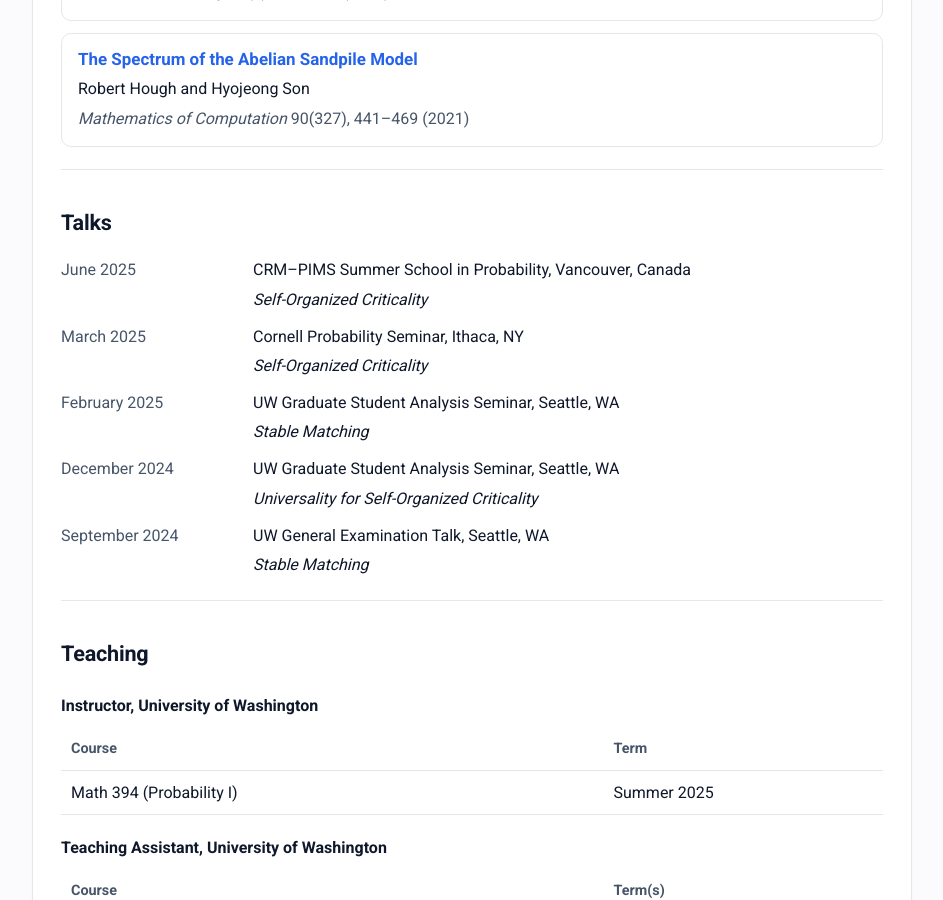
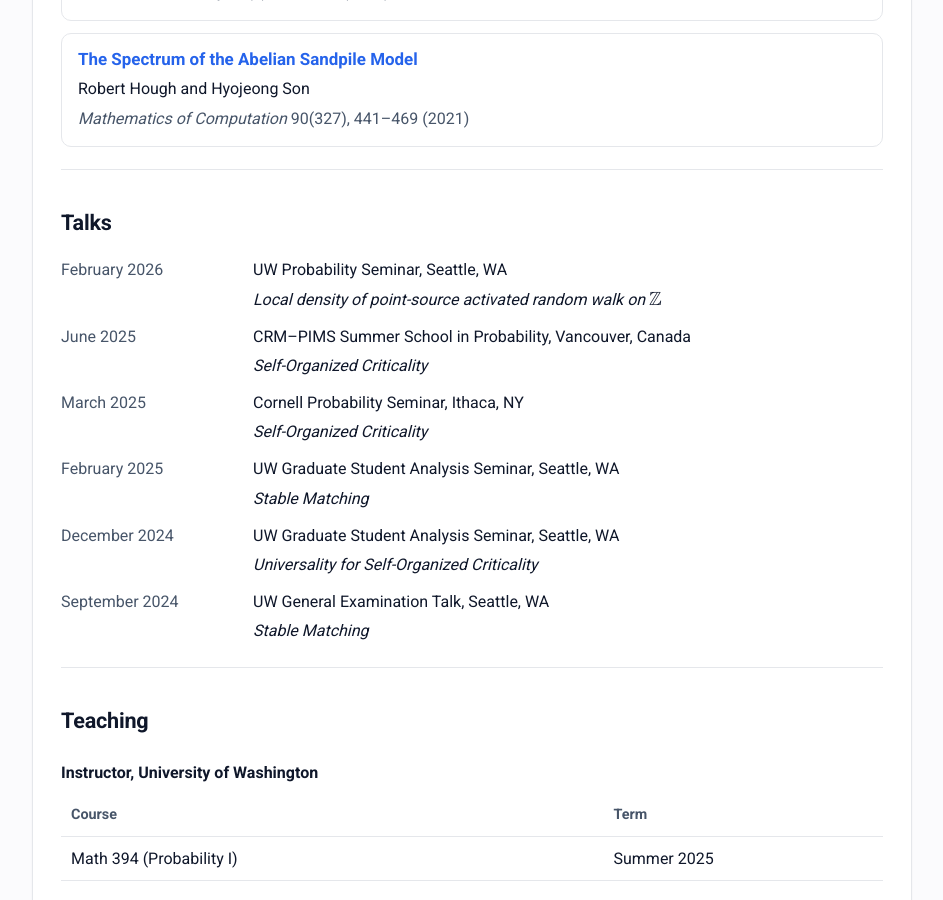
Before and after one commit to hyojeong-son/hyojeong-son.github.io, a Jekyll site: the page built from index.md, in a window 1280 px wide and 900 px high, scrolled down 1224 px. Shown: the whole window, without its empty margins (168-1111 px from the left). Built offline with Jekyll 4.4.1, drawn with Linux system fonts in a browser that asks for light colours.

Commit message:
Add February 2026 talk details to index.md

```diff
--- a/index.md
+++ b/index.md
@@ -89,6 +89,12 @@ title: Home
 ## Talks
 
 <dl class="twocol">
+  <dt>February 2026</dt>
+  <dd>
+    UW Probability Seminar, Seattle, WA
+    <div class="line"><em>Local density of point-source activated random walk on $\mathbb Z$</em></div>
+  </dd>
+
   <dt>June 2025</dt>
   <dd>
     CRM–PIMS Summer School in Probability, Vancouver, Canada
```
